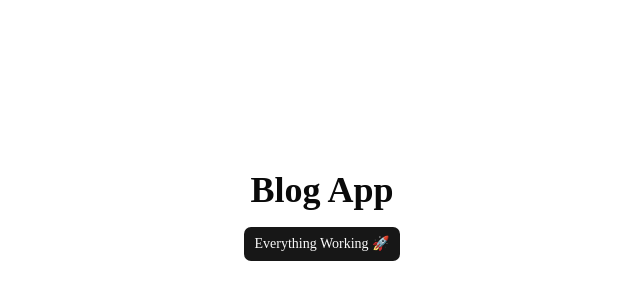
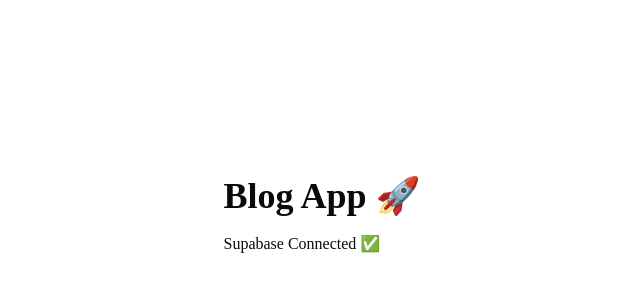
Before and after one commit to MohdMufeet/nextjs-blog-app, a Next.js app: page / in a window 1280 px wide. Shown: the part 184-484 px from the top of the page, without its empty margins (318-958 px from the left). Built offline with nearby package versions, Linux system fonts and the light colour scheme; no server answers.

Commit message:
feat: integrate Supabase for authentication and update homepage layout

```diff
--- a/package.json
+++ b/package.json
@@ -10,6 +10,7 @@
   },
   "dependencies": {
     "@base-ui/react": "^1.6.0",
+    "@supabase/supabase-js": "^2.108.2",
     "class-variance-authority": "^0.7.1",
     "clsx": "^2.1.1",
     "lucide-react": "^1.22.0",
--- a/src/app/page.tsx
+++ b/src/app/page.tsx
@@ -1,11 +1,17 @@
-import { Button } from "@/components/ui/button";
+import { supabase } from "@/lib/supabase";
 
-export default function HomePage() {
+export default async function HomePage() {
+  const { data, error } = await supabase.auth.getSession();
+
   return (
-    <main className="flex min-h-screen flex-col items-center justify-center gap-4">
-      <h1 className="text-4xl font-bold">Blog App</h1>
+    <main className="flex min-h-screen items-center justify-center">
+      <div>
+        <h1 className="text-4xl font-bold">Blog App 🚀</h1>
 
-      <Button>Everything Working 🚀</Button>
+        <p className="mt-4">
+          {error ? "Connection Failed ❌" : "Supabase Connected ✅"}
+        </p>
+      </div>
     </main>
   );
 }
--- /dev/null
+++ b/src/lib/supabase.ts
@@ -0,0 +1,6 @@
+import { createClient } from "@supabase/supabase-js";
+
+export const supabase = createClient(
+  process.env.NEXT_PUBLIC_SUPABASE_URL!,
+  process.env.NEXT_PUBLIC_SUPABASE_ANON_KEY!,
+);
```
Also changed, not shown: 1 other file (tests, documents, lock files or other folders).
